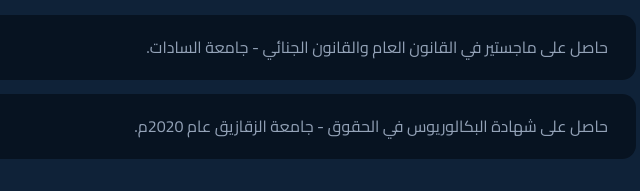
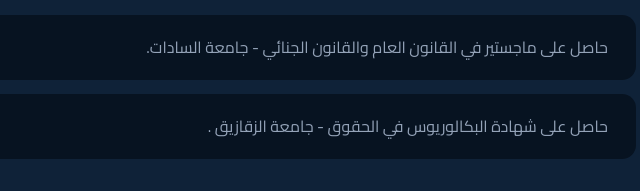
Before and after one commit to alatarahmed/elattar-law-office, a plain HTML site: page index.html in a window 1280 px wide. Shown: the part 1310-1501 px from the top of the page, 528-1168 px from the left. Drawn offline with Linux system fonts and the light colour scheme.

Commit message:
Update bachelor's degree information in index.html

```diff
--- a/index.html
+++ b/index.html
@@ -588,7 +588,7 @@
             <h3 class="subsection-title">المؤهلات العلمية</h3>
             <ul class="info-list">
                 <li>حاصل على ماجستير في القانون العام والقانون الجنائي - جامعة السادات.</li>
-                <li>حاصل على شهادة البكالوريوس في الحقوق - جامعة الزقازيق عام 2020م.</li>
+                <li>حاصل على شهادة البكالوريوس في الحقوق - جامعة الزقازيق .</li>
             </ul>
 
             <h3 class="subsection-title">الخبرات العملية والعضويات</h3>
```
